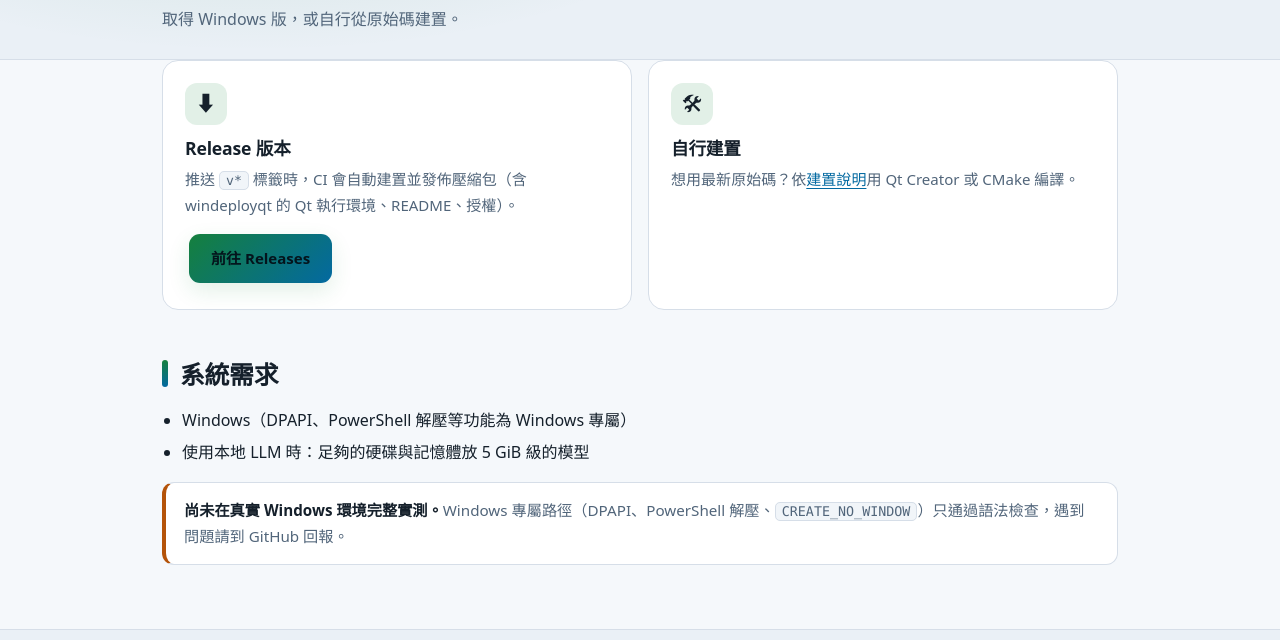
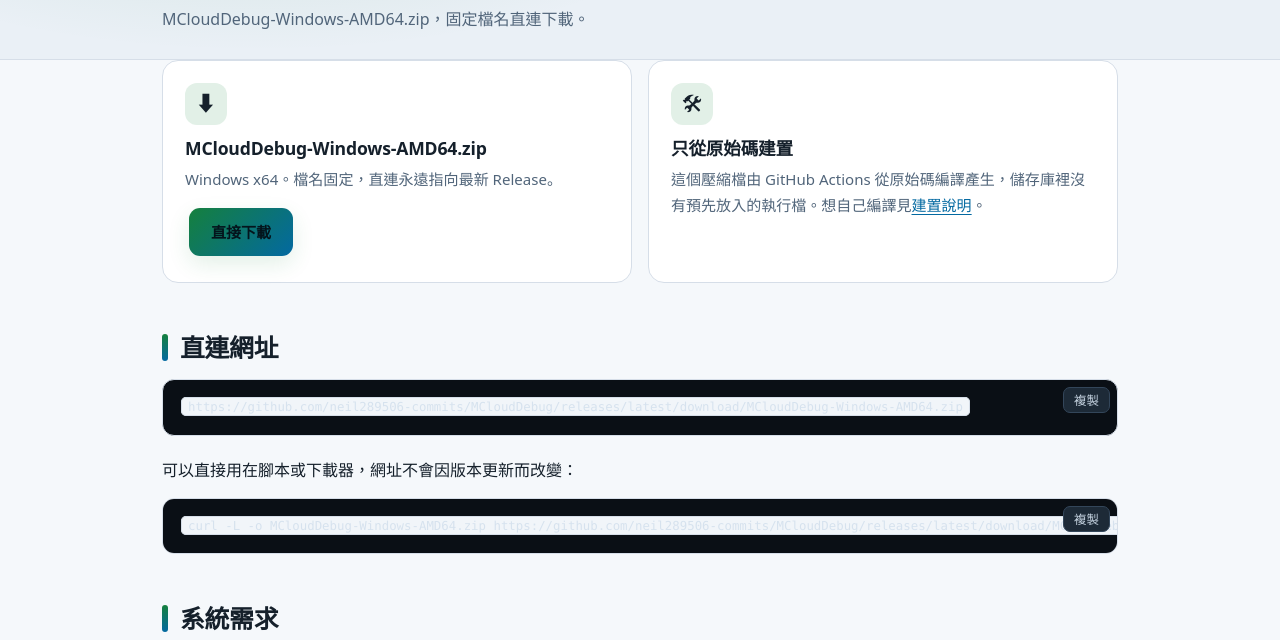
Before and after one commit to neil289506-commits/MCloudDebug, a plain HTML site: page docs/download.html in a window 1280 px wide. Shown: the part 160-800 px from the top of the page. Drawn offline with Linux system fonts and the light colour scheme.

Commit message:
Updated Web

```diff
--- a/docs/download.html
+++ b/docs/download.html
@@ -4,10 +4,10 @@
 <meta charset="utf-8">
 <meta name="viewport" content="width=device-width,initial-scale=1">
 <title>下載 · MC Debugger</title>
-<meta name="description" content="取得 Windows 版，或自行從原始碼建置。">
+<meta name="description" content="MCloudDebug-Windows-AMD64.zip，固定檔名直連下載。">
 <meta name="theme-color" content="#0b1118">
 <meta property="og:title" content="下載 · MC Debugger">
-<meta property="og:description" content="取得 Windows 版，或自行從原始碼建置。">
+<meta property="og:description" content="MCloudDebug-Windows-AMD64.zip，固定檔名直連下載。">
 <meta property="og:type" content="website">
 <link rel="icon" type="image/svg+xml" href="assets/img/logo.svg">
 <link rel="stylesheet" href="assets/css/style.css">
@@ -22,15 +22,19 @@
     <button id="menu" class="icon only-m" aria-label="選單" aria-expanded="false">☰</button>
   </div>
 </div></header>
-<section class="phead"><div class="wrap"><h1>下載</h1><p>取得 Windows 版，或自行從原始碼建置。</p></div></section>
+<section class="phead"><div class="wrap"><h1>下載</h1><p>MCloudDebug-Windows-AMD64.zip，固定檔名直連下載。</p></div></section>
 <main class="wrap">
 
 <div class="grid">
- <div class="card"><div class="ico">⬇</div><h3>Release 版本</h3><p>推送 <code>v*</code> 標籤時，CI 會自動建置並發佈壓縮包（含 windeployqt 的 Qt 執行環境、README、授權）。</p><p style="margin-top:12px"><a class="btn p" href="https://github.com/neil289506-commits/MCloudDebug/releases">前往 Releases</a></p></div>
- <div class="card"><div class="ico">🛠</div><h3>自行建置</h3><p>想用最新原始碼？依<a href="build.html">建置說明</a>用 Qt Creator 或 CMake 編譯。</p></div>
+ <div class="card"><div class="ico">⬇</div><h3>MCloudDebug-Windows-AMD64.zip</h3><p>Windows x64。檔名固定，直連永遠指向最新 Release。</p><p style="margin-top:12px"><a class="btn p" href="https://github.com/neil289506-commits/MCloudDebug/releases/latest/download/MCloudDebug-Windows-AMD64.zip">直接下載</a></p></div>
+ <div class="card"><div class="ico">🛠</div><h3>只從原始碼建置</h3><p>這個壓縮檔由 GitHub Actions 從原始碼編譯產生，儲存庫裡沒有預先放入的執行檔。想自己編譯見<a href="build.html">建置說明</a>。</p></div>
 </div>
+<h2>直連網址</h2>
+<div class="code"><button class="copy" type="button">複製</button><pre><code>https://github.com/neil289506-commits/MCloudDebug/releases/latest/download/MCloudDebug-Windows-AMD64.zip</code></pre></div>
+<p>可以直接用在腳本或下載器，網址不會因版本更新而改變：</p>
+<div class="code"><button class="copy" type="button">複製</button><pre><code>curl -L -o MCloudDebug-Windows-AMD64.zip https://github.com/neil289506-commits/MCloudDebug/releases/latest/download/MCloudDebug-Windows-AMD64.zip</code></pre></div>
 <h2>系統需求</h2>
-<ul class="l"><li>Windows（DPAPI、PowerShell 解壓等功能為 Windows 專屬）</li><li>使用本地 LLM 時：足夠的硬碟與記憶體放 5 GiB 級的模型</li></ul>
+<ul class="l"><li>Windows x64（AMD64）</li><li>使用本地 LLM 時：足夠的硬碟與記憶體放 5 GiB 級的模型</li></ul>
 <div class="warn"><b>尚未在真實 Windows 環境完整實測。</b>Windows 專屬路徑（DPAPI、PowerShell 解壓、<code>CREATE_NO_WINDOW</code>）只通過語法檢查，遇到問題請到 GitHub 回報。</div>
 
 </main>
```
Also changed, not shown: docs/build.html (+1 -1 lines), docs/index.html (+1 -1 lines), 1 other file.
